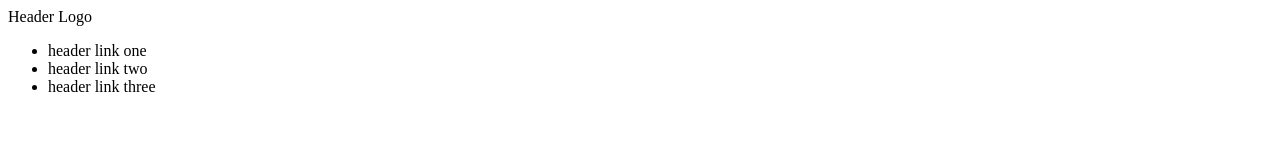
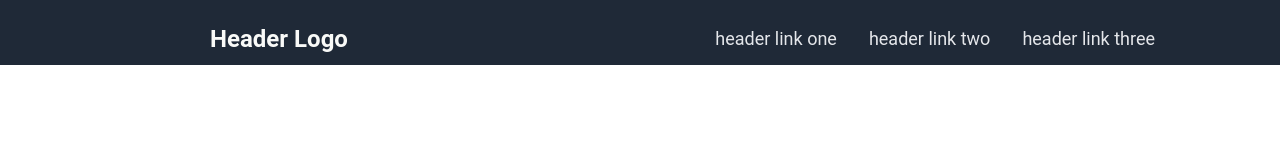
Before and after one commit to KevinVu21/LandingPage, a plain HTML site: page index.html in a window 1280 px wide. Drawn offline with Linux system fonts and the light colour scheme.

Commit message:
made the top header

```diff
--- a/index.html
+++ b/index.html
@@ -10,10 +10,10 @@
         <div class="first">
             <div class="header">
                 <div class="logo">Header Logo</div>
-                <ul>
-                    <li>header link one</li>
-                    <li>header link two</li>
-                    <li>header link three</li>
+                <ul class="links">
+                    <li><a href="#">header link one</a></li>
+                    <li><a href="#">header link two</a></li>
+                    <li><a href="#">header link three</a></li>
                 </ul>
             </div>
             <div class="eye-catcher">
--- a/style.css
+++ b/style.css
@@ -0,0 +1,45 @@
+body {
+    display: flex;
+    flex: 1;
+    margin: 0;
+    font-family: 'roboto';
+}
+
+.first{
+    margin: 0;
+    display: flex;
+    flex: 1;
+    background-color: #1f2937;
+}
+.header {
+    display: flex;
+    flex: 1;
+    justify-content: space-between;
+    align-items: center;
+}
+.logo {
+    margin: 0;
+    display: flex;
+    font-size: 24px;
+    font-weight: bold;
+    color: #f9faf8;
+    padding-left: 210px;
+    padding-top: 12px;
+}
+.links {
+    display: flex;
+    gap: 32px;
+    padding-right: 125px;
+    padding-top: 12px;
+}
+
+
+a {
+    text-decoration: none;
+    font-size: 18px;
+    color: #e5e7eb;
+}
+
+ul {
+    list-style-type: none;
+}
```
